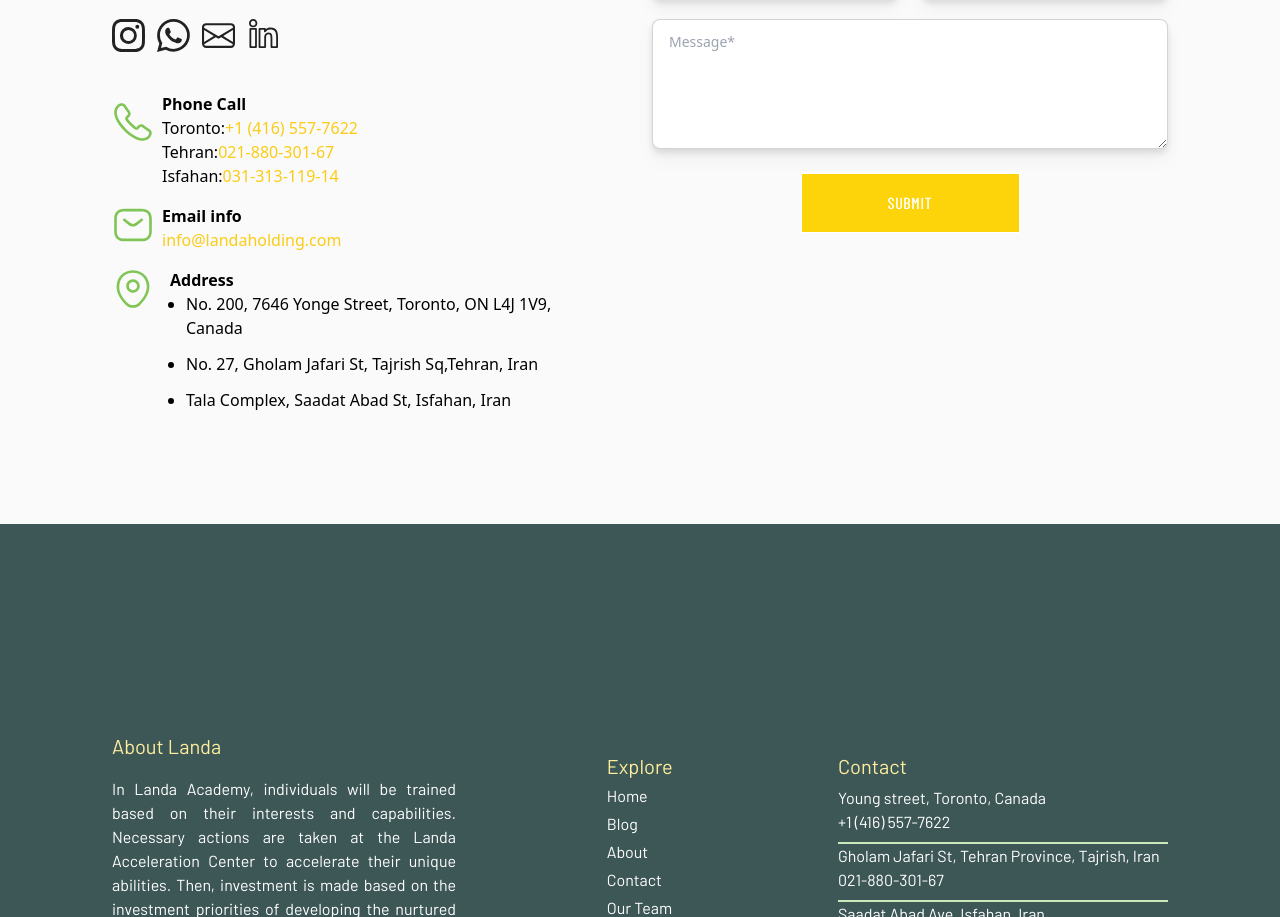
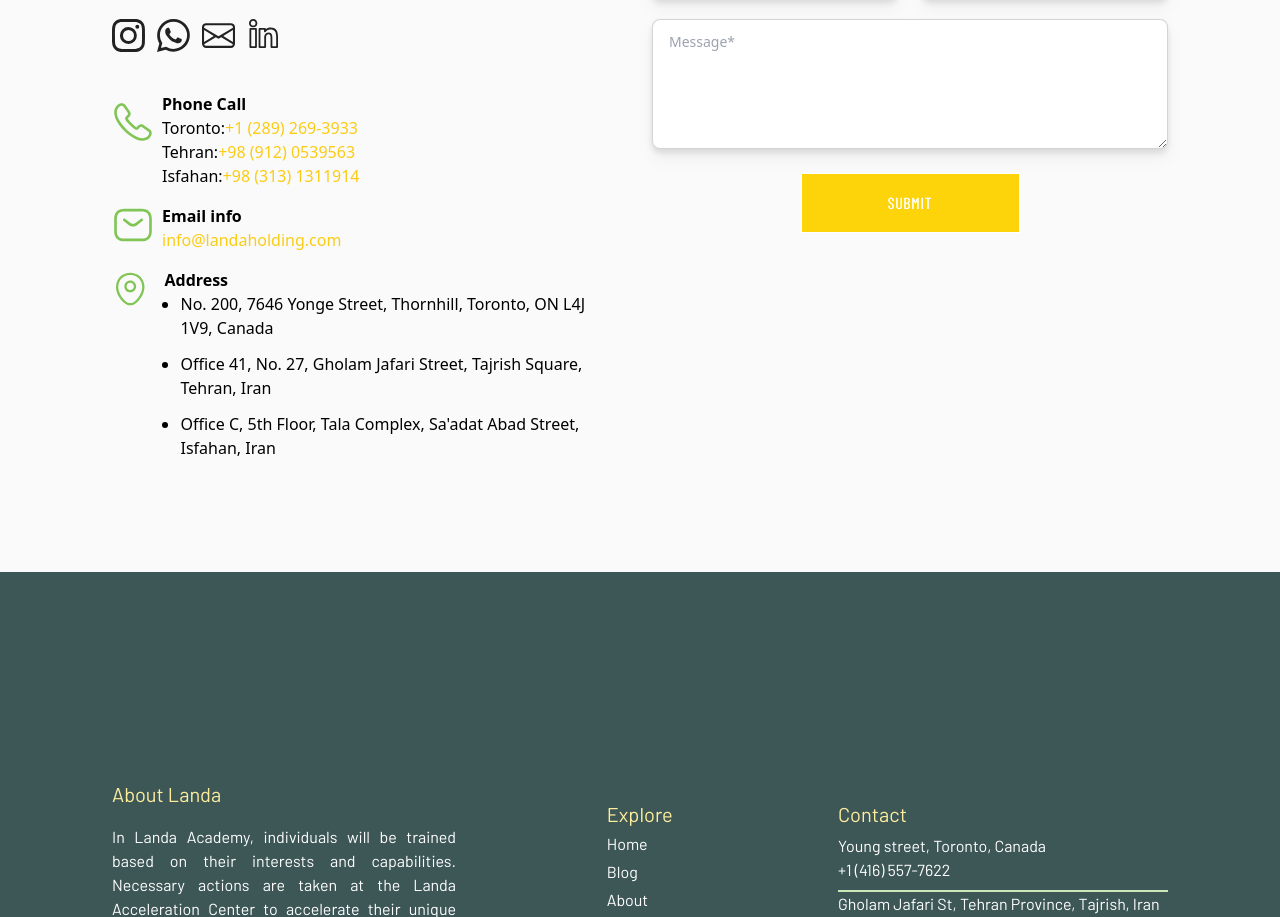
Before and after one commit to Landa-Startup/academy, a Next.js app: page /contact in a window 1280 px wide. Shown: the part 813-1730 px from the top of the page. Built offline with nearby package versions, Linux system fonts and the light colour scheme; no server answers.

Commit message:
fix: fixed contact us

```diff
--- a/components/common/ContactUsDescription.tsx
+++ b/components/common/ContactUsDescription.tsx
@@ -51,19 +51,19 @@ export default function ContactUsDescription() {
               <li>
                 <Link href="tel:+14165577622">
                   <span>Toronto:</span>
-                  <span className="text-yellow-400">+1 (416) 557-7622</span>
+                  <span className="text-yellow-400">+1 (289) 269-3933</span>
                 </Link>
               </li>
               <li>
                 <Link href="tel:+14165577622">
                   <span>Tehran:</span>
-                  <span className="text-yellow-400">021-880-301-67</span>
+                  <span className="text-yellow-400">+98 (912) 0539563</span>
                 </Link>
               </li>
               <li>
                 <Link href="tel:+14165577622">
                   <span>Isfahan:</span>
-                  <span className="text-yellow-400">031-313-119-14</span>
+                  <span className="text-yellow-400">+98 (313) 1311914</span>
                 </Link>
               </li>
             </ul>
@@ -89,9 +89,9 @@ export default function ContactUsDescription() {
           <div className="ml-2 flex flex-col">
             <span className="font-semibold">Address</span>
             <ul className="mx-4 list-disc space-y-3">
-              <li>No. 200, 7646 Yonge Street, Toronto, ON L4J 1V9, Canada</li>
-              <li>No. 27, Gholam Jafari St, Tajrish Sq,Tehran, Iran</li>
-              <li>Tala Complex, Saadat Abad St, Isfahan, Iran</li>
+              <li>No. 200, 7646 Yonge Street, Thornhill, Toronto, ON L4J 1V9, Canada</li>
+              <li>Office 41, No. 27, Gholam Jafari Street, Tajrish Square, Tehran, Iran</li>
+              <li>Office C, 5th Floor, Tala Complex, Sa'adat Abad Street, Isfahan, Iran</li>
             </ul>
           </div>
         </div>
```
